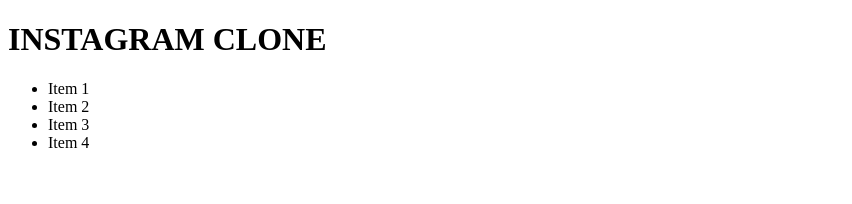
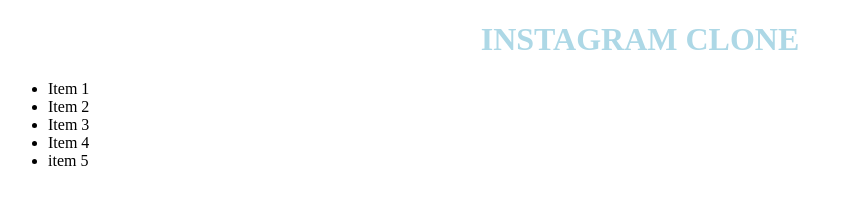
Before and after one commit to YogeshDhengale/Temperature-Controller, a plain HTML site: page index.html in a window 1280 px wide. Shown: the whole page, without its empty margins (0-852 px from the left). Drawn offline with Linux system fonts and the light colour scheme.

Commit message:
Added Happyly stle and document

```diff
--- a/index.html
+++ b/index.html
@@ -5,10 +5,11 @@
     <meta http-equiv="X-UA-Compatible" content="IE=edge">
     <meta name="viewport" content="width=device-width, initial-scale=1.0">
     <title>git</title>
+    <link rel="stylesheet" href="style.css">
 </head>
 <body>
     <header>
-        <h1> INSTAGRAM CLONE </h1>
+        <h1 class="Heading"> INSTAGRAM CLONE </h1>
     </header>
     <main>
         <section>
@@ -18,6 +19,7 @@
                     <li>Item 2</li>
                     <li>Item 3</li>
                     <li>Item 4</li>
+                    <li>item 5</li>
                 </ul>
             </aside>
         </section>
--- /dev/null
+++ b/style.css
@@ -0,0 +1,4 @@
+.Heading{
+    color: lightblue;
+    text-align: center;
+}
```
